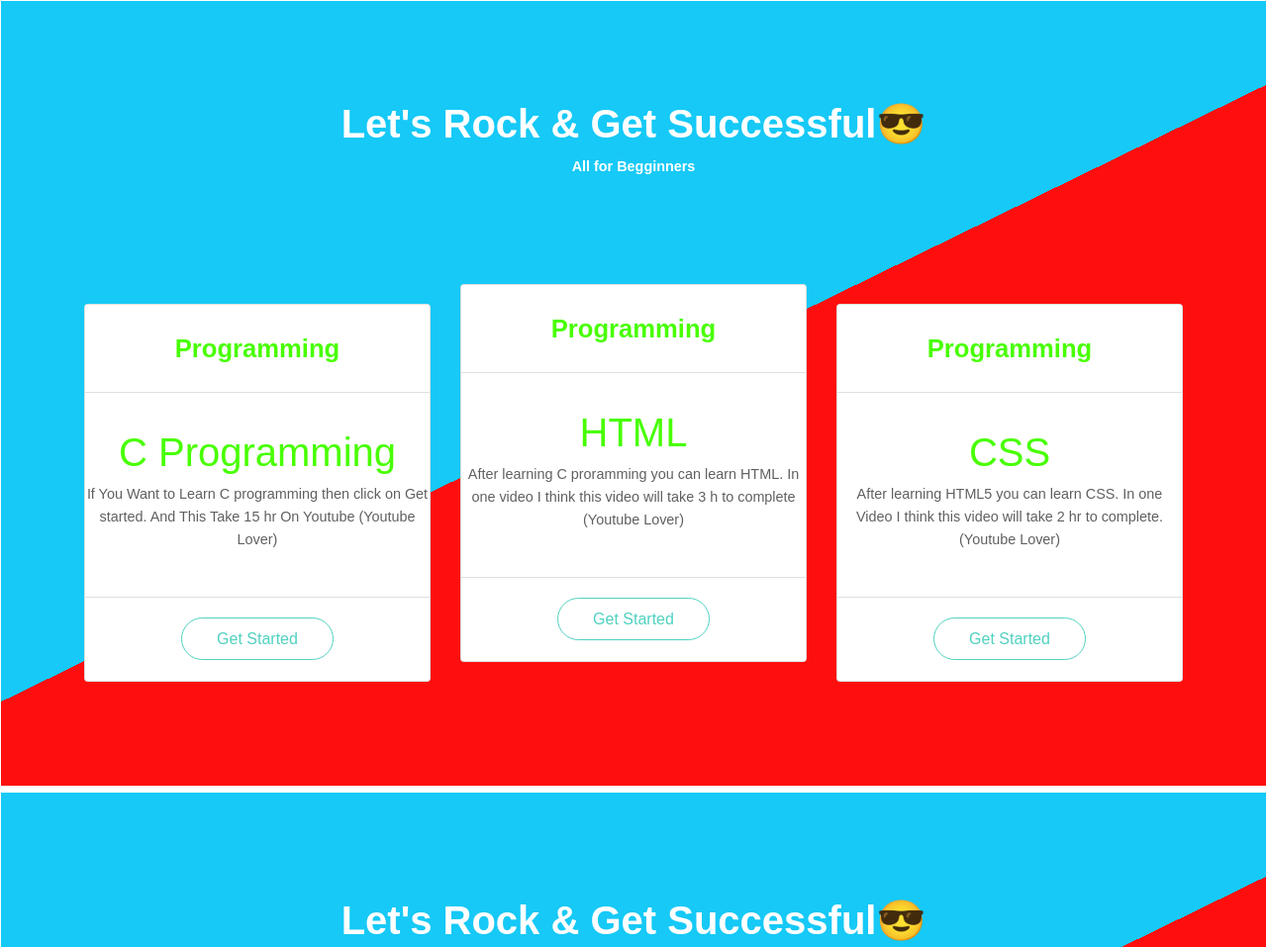
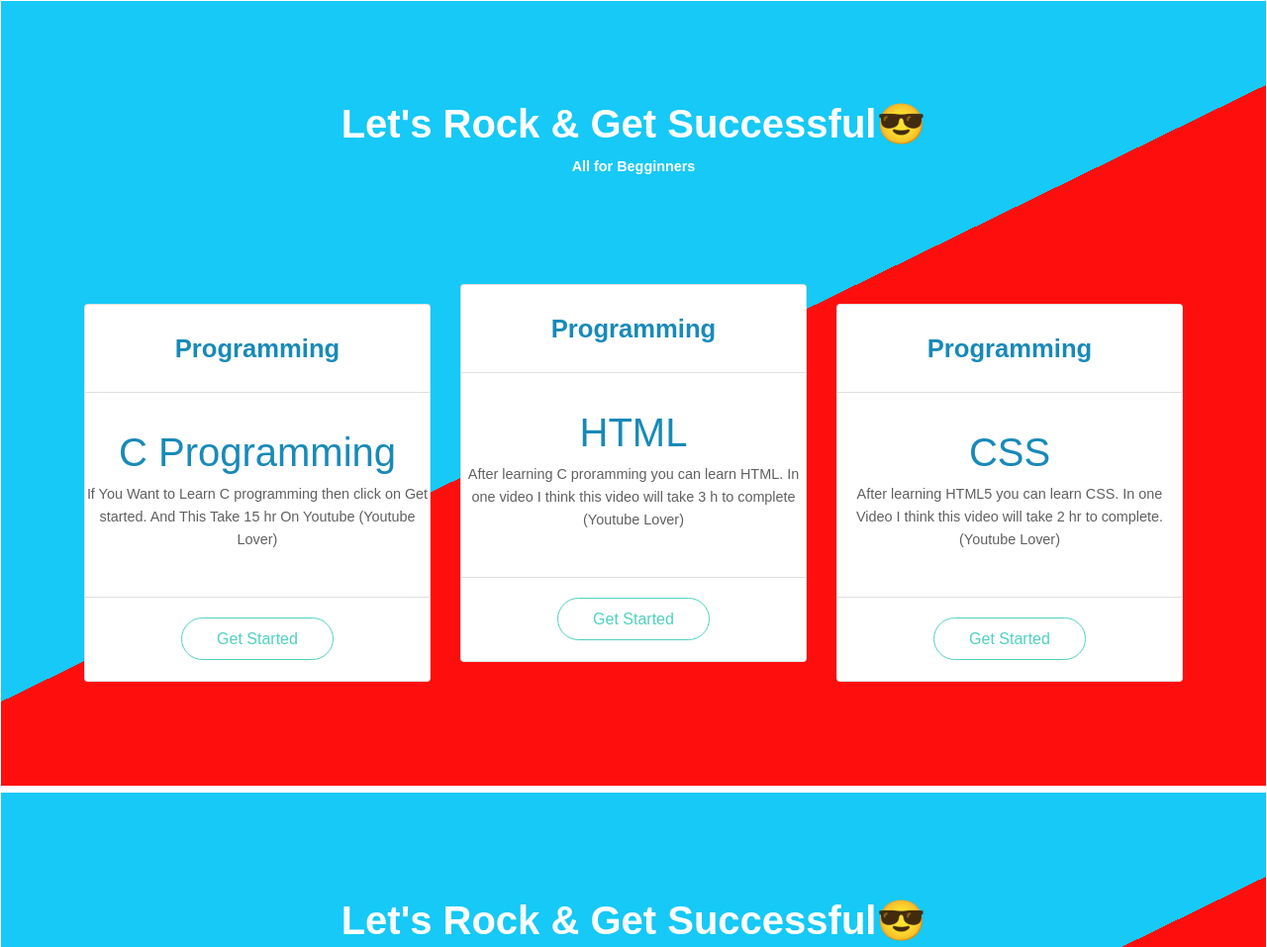
Before and after one commit to SRJ77SRJ77/SJCreation, a plain HTML site: page index.html in a window 1280 px wide. Shown: the part 805-1762 px from the top of the page at 99% size. Drawn offline with nearby package versions, Linux system fonts and the light colour scheme.

Commit message:
Update style.css

```diff
--- a/style.css
+++ b/style.css
@@ -245,7 +245,7 @@ i {
 .card-header,
 .card-body,
 .money {
-    color: #48ff00;
+      color: #188ab8;
     text-shadow: blue 12px;
 }
 
```
